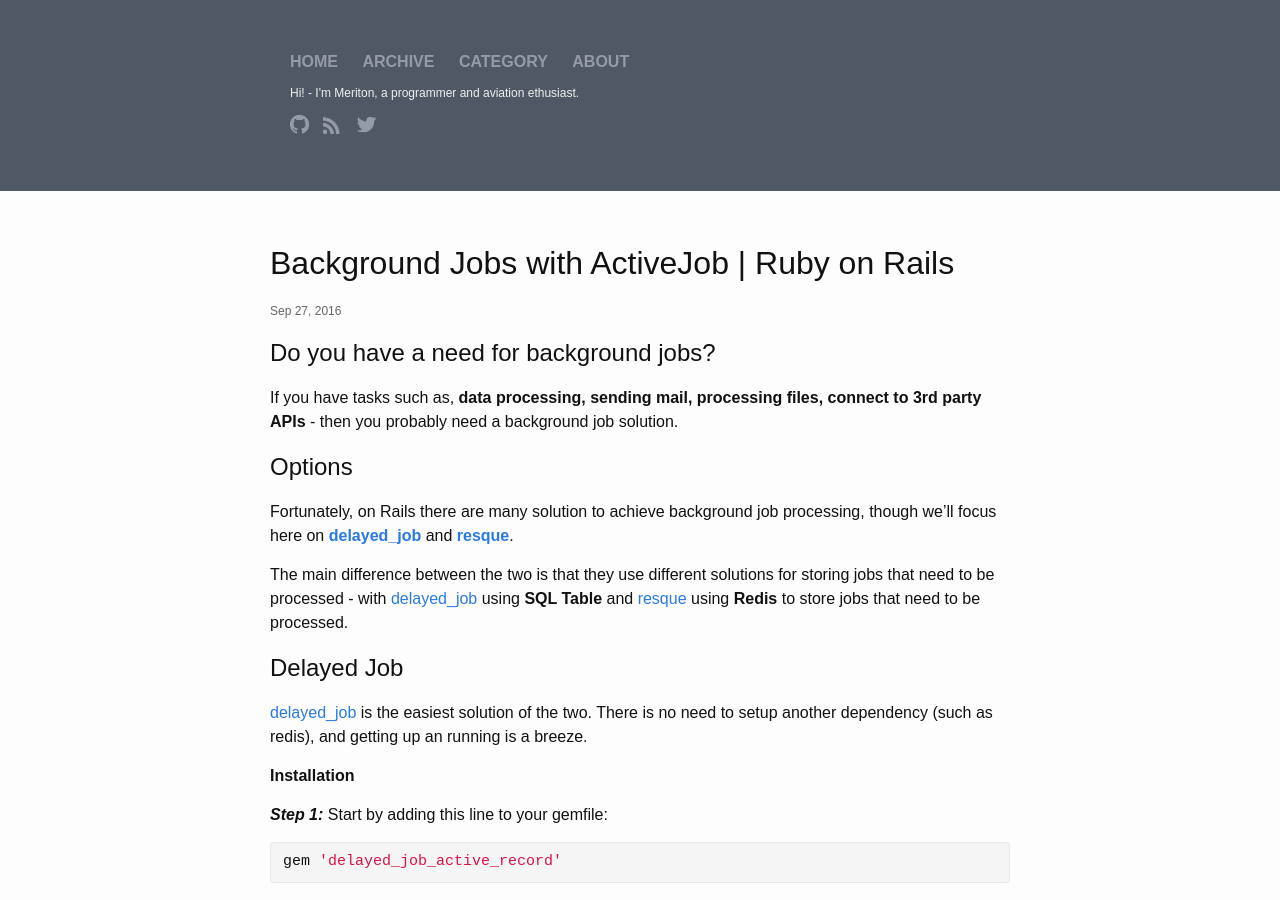
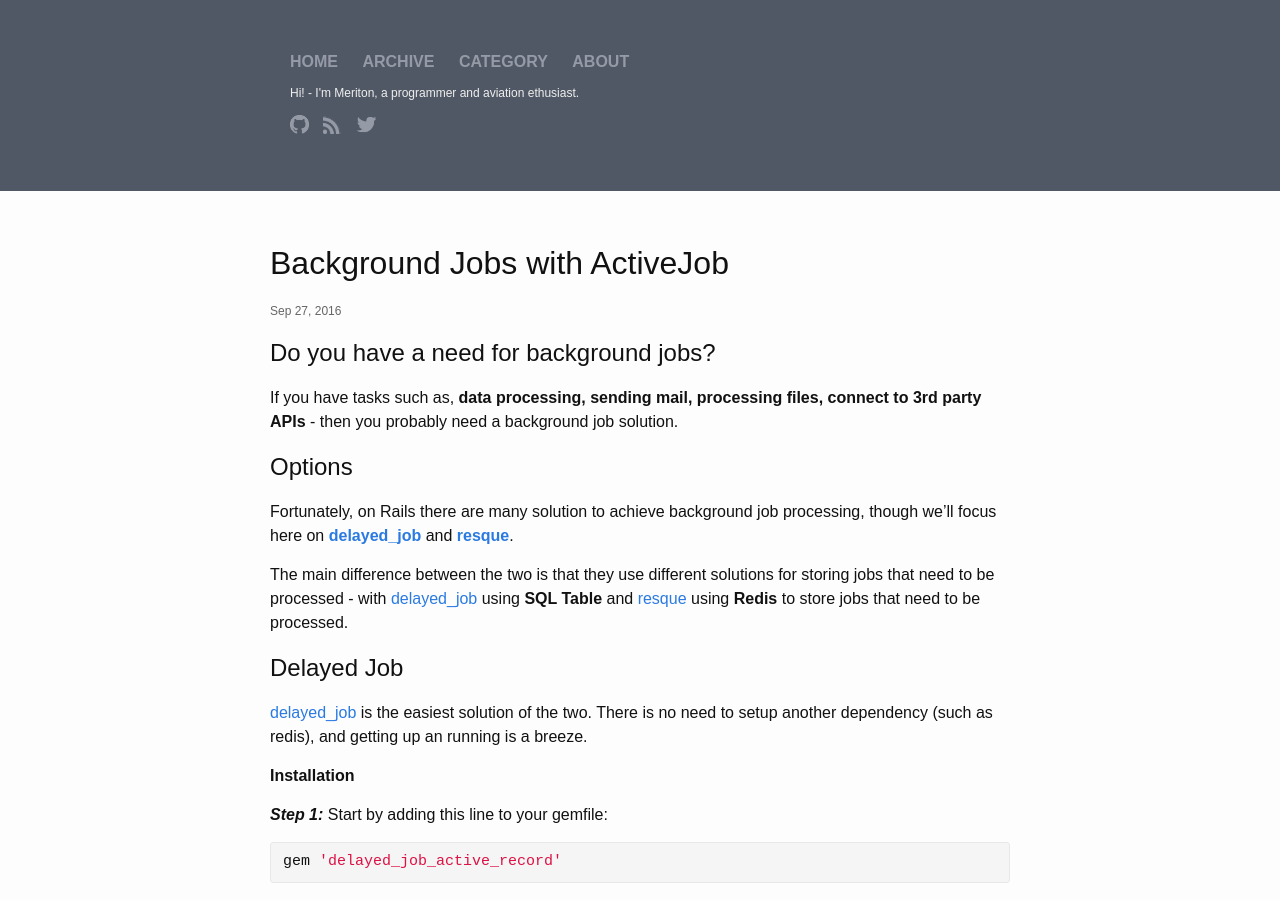
Before and after one commit to meriton/chutra.github.io, a Jekyll site: the page built from _posts/2016-09-27-rescue-rails.md, in a window 1280 px wide and 900 px high. Built offline with Jekyll 4.4.1, drawn with Linux system fonts in a browser that asks for light colours.

Commit message:
change title

```diff
--- a/_posts/2016-09-27-rescue-rails.md
+++ b/_posts/2016-09-27-rescue-rails.md
@@ -1,6 +1,6 @@
 ---
 layout: post
-title:  "Background Jobs with ActiveJob | Ruby on Rails"
+title:  "Background Jobs with ActiveJob"
 date:   2016-09-27 11:23:32
 categories: code
 ---
```
